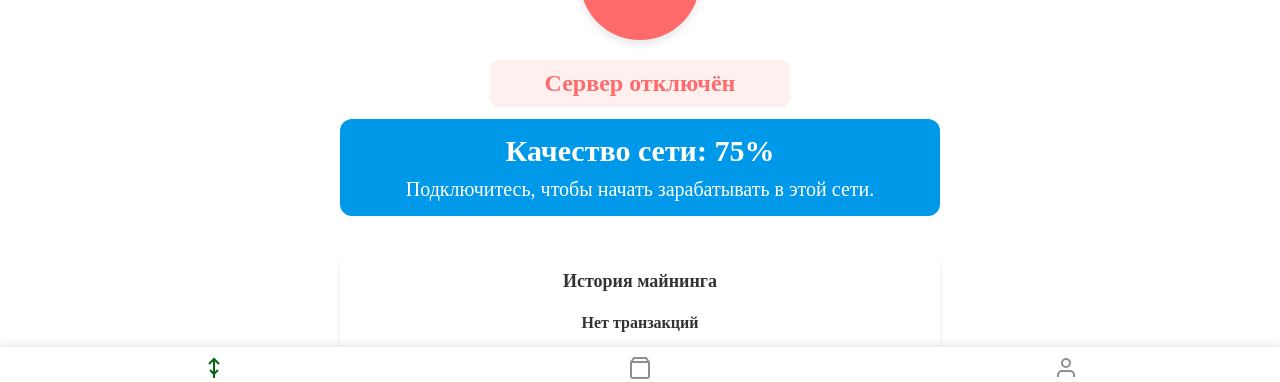
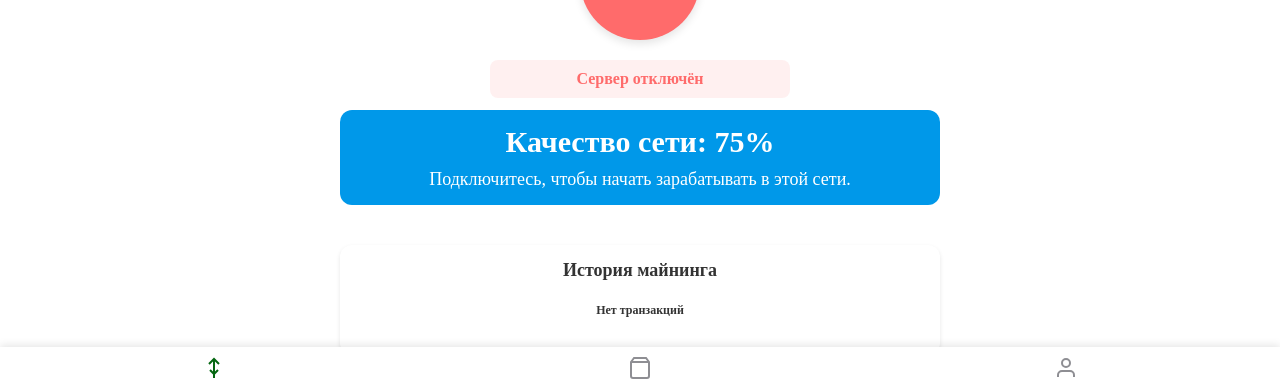
Before and after one commit to bohatko/tma, a React (Vite) app: page /mining in a window 1280 px wide. Shown: the part 393-775 px from the top of the page. Built offline with nearby package versions, Linux system fonts and the light colour scheme.

Commit message:
style: reduce font size for various text elements by 2px

```diff
--- a/src/pages/Mining.tsx
+++ b/src/pages/Mining.tsx
@@ -95,7 +95,7 @@ const QualityText = styled.div`
   color: white;
   text-align: center;
   margin-top: 10px;
-  font-size: 20px;
+  font-size: 18px;
 `;
 
 const TransactionCard = styled.div`
@@ -444,7 +444,8 @@ const Mining: React.FC = () => {
         <h2 style={{
           margin: 0,
           color: isMining ? '#046611' : '#FF6B6B',
-          fontWeight: 'bold'
+          fontWeight: 'bold',
+          fontSize: '16px'
         }}>
           {isMining ? 'Сервер подключен' : 'Сервер отключён'}
         </h2>
@@ -475,7 +476,7 @@ const Mining: React.FC = () => {
                     </svg>
                   </TransactionIcon>
                   <TransactionInfo>
-                    <TransactionTitle>{transaction.title}</TransactionTitle>
+                    <TransactionTitle style={{ fontSize: '14px' }}>{transaction.title}</TransactionTitle>
                     <TransactionDate>{transaction.date}</TransactionDate>
                   </TransactionInfo>
                 </TransactionLeft>
@@ -487,7 +488,7 @@ const Mining: React.FC = () => {
         ) : (
           <TransactionItem>
             <TransactionInfo style={{ width: '100%' }}>
-              <TransactionTitle style={{ textAlign: 'center', width: '100%', fontSize: '16px' }}>
+              <TransactionTitle style={{ textAlign: 'center', width: '100%', fontSize: '12px' }}>
                 Нет транзакций
               </TransactionTitle>
             </TransactionInfo>
```
